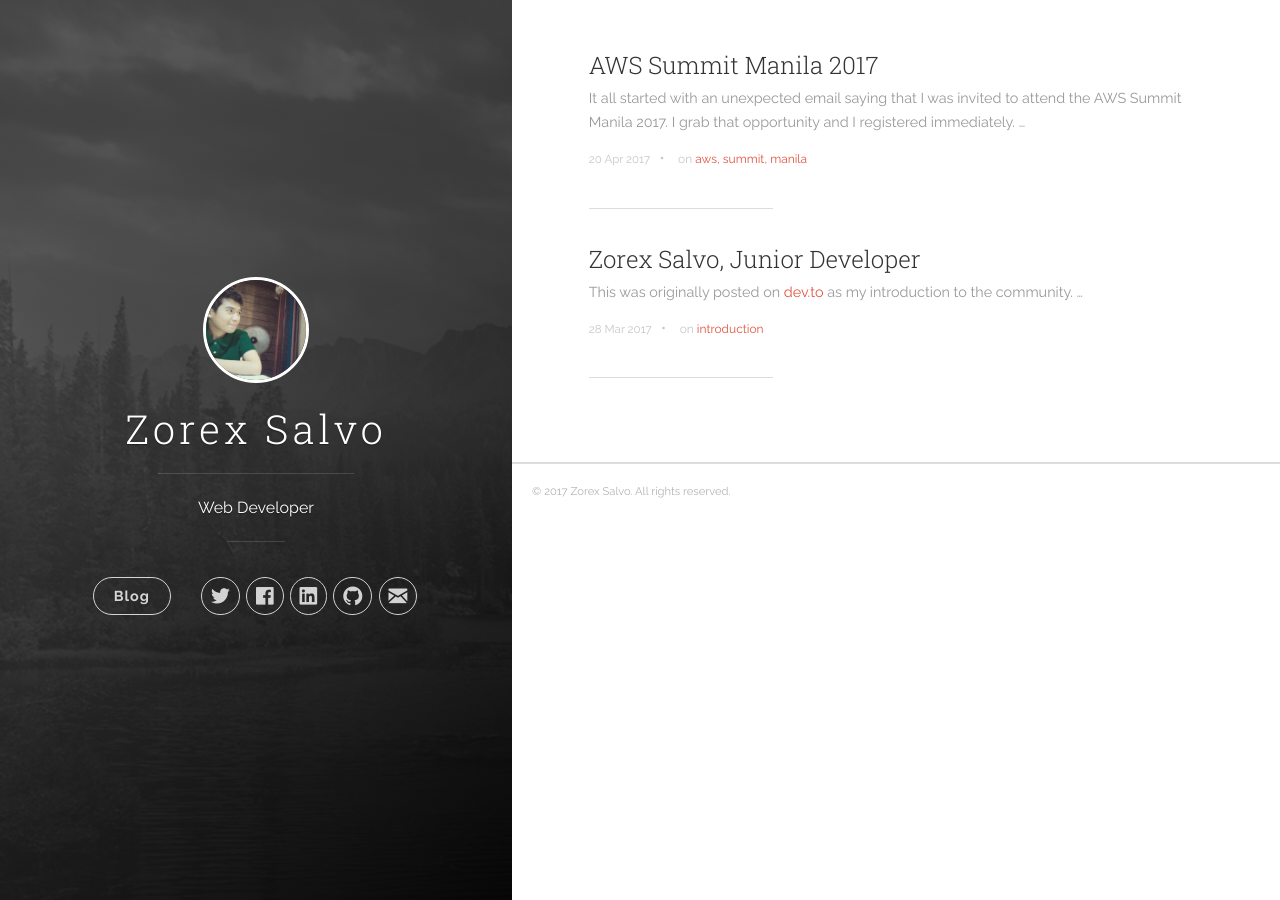
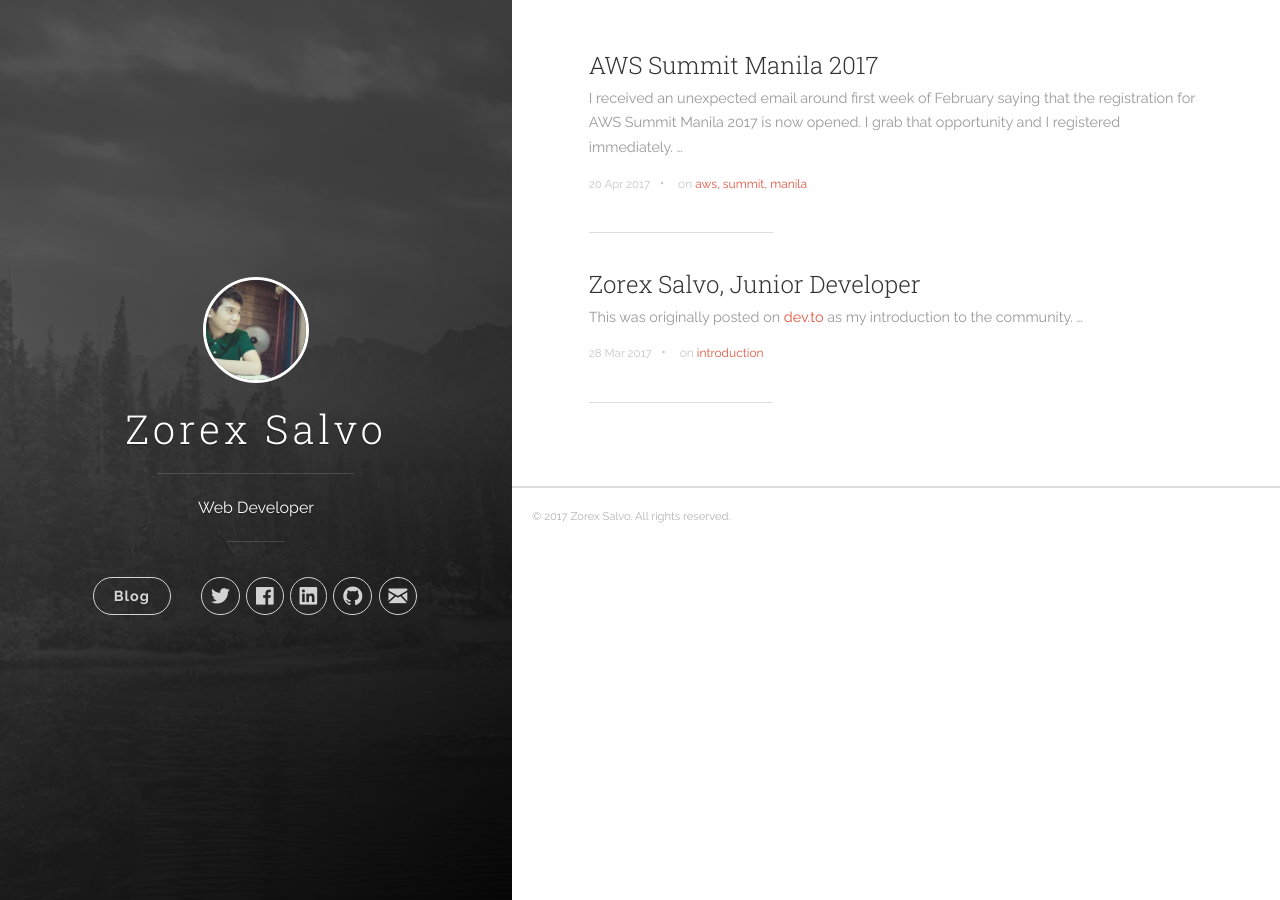
Before and after one commit to zorexsalvo/jekyll-blog-site, a Jekyll site: the page built from index.html, in a window 1280 px wide. Built offline with Jekyll 4.4.1, drawn with Linux system fonts in a browser that asks for light colours; nearby versions of some CDN libraries; the list of posts is cut into pages by our own code.

Commit message:
Update 2017-04-20-aws-summit-manila-2017.md

```diff
--- a/_posts/2017-04-20-aws-summit-manila-2017.md
+++ b/_posts/2017-04-20-aws-summit-manila-2017.md
@@ -5,7 +5,7 @@ description:
 cover_image: https://daveden.files.wordpress.com/2013/02/linux_cat.jpg
 tags: aws, summit, manila
 ---
-It all started with an unexpected email saying that I was invited to attend the AWS Summit Manila 2017. I grab that opportunity and I registered immediately.
+I received an unexpected email around first week of February saying that the registration for AWS Summit Manila 2017 is now opened. I grab that opportunity and I registered immediately.
 
 ### Registration
 ![Registration 1](/images/aws/registration2.jpg)
```
